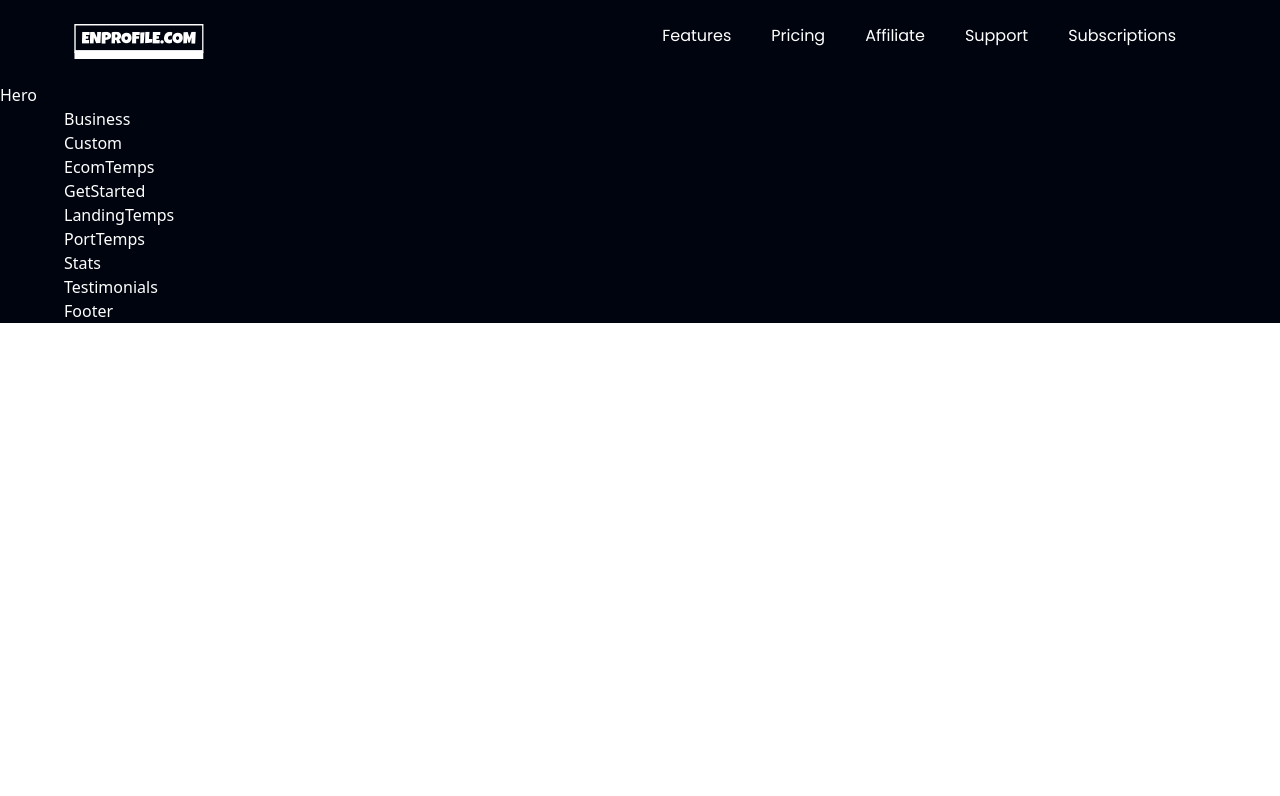
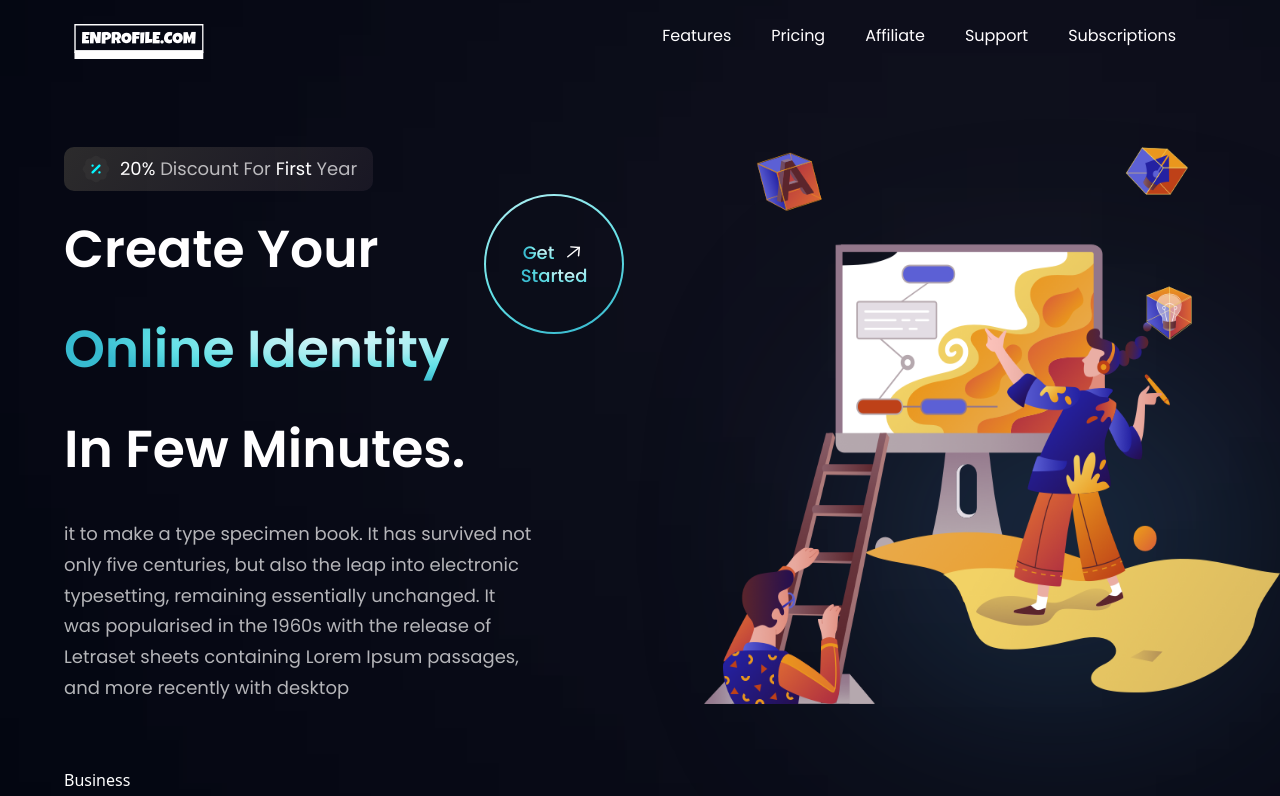
Before and after one commit to Fazil-SA/Enprofile-MERN-Project, a React (Vite) app in the folder client/: page / in a window 1280 px wide. Shown: the top 796 px of the page. Built offline with nearby package versions, Linux system fonts and the light colour scheme.

Commit message:
Hero Section Client Side

```diff
--- a/client/src/components/user/GetStarted.jsx
+++ b/client/src/components/user/GetStarted.jsx
@@ -1,11 +1,22 @@
 import React from 'react'
+import styles from '../../style'
+import { arrowUp } from '../../assets/user/index'
 
-const GetStarted = () => {
-  return (
-    <div>
-      GetStarted
+const GetStarted = () =>  (
+    <div className={`${styles.flexCenter} w-[140px] h-[140px] rounded-full bg-blue-gradient p-[2px] cursor-pointer`}>
+      <div className={`${styles.flexCenter} flex-col bg-primary w-[100%] h-[100%] rounded-full`}>
+        <div className={`${styles.flexStart} flex-row`}>
+          <p className='font-poppins font-medium text-[18px] leading-[23px] mr-2'>
+            <span className='text-gradient'>Get</span>
+          </p>
+            <img src={arrowUp} alt="arrow" className='w-[23px] h-[23px] object-contain' />
+        </div>
+        <p className='font-poppins font-medium text-[18px] leading-[23px]'>
+            <span className='text-gradient'>Started</span>
+        </p>
+      </div>
     </div>
   )
-}
+
 
 export default GetStarted
--- a/client/src/components/user/Hero.jsx
+++ b/client/src/components/user/Hero.jsx
@@ -1,11 +1,54 @@
 import React from 'react'
+import styles from '../../style'
+import { discount, robot } from '../../assets/user/index'
+import GetStarted from './GetStarted'
 
-const Hero = () => {
-  return (
-    <div>
-      Hero
-    </div>
+const Hero = () => (
+    <section id='home' className={`flex md:flex-row flex-col ${styles.paddingY}`}>
+      <div className={`flex-1 ${styles.flexStart} flex-col xl:px-0 sm:px-16 px-6`}>
+        <div className='flex flex-row items-center py-[6px] px-4 bg-discount-gradient rounded-[10px] mb-2'>
+          <img src={discount} alt="discount" className='w-[32px] h-[32px]' />
+          <p className={`${styles.paragraph} ml-2 font-poppins`}>
+            <span className='text-white'>20% </span>Discount For {" "}
+            <span className='text-white'>First </span>Year
+          </p>
+        </div>
+
+        <div className='flex flex-row justify-between items-center w-full'>
+          <h1 className='flex-1 font-poppins font-semibold ss:text[72px] text-[52px] ss:leading-[100px] leading-[75px]'>
+            Create Your <br className='sm:block hidden' />
+            <span className='text-gradient'>Online Identity</span>
+          </h1>
+
+          {/* <div className='ss:flex md:mr-4 hidden lg:hidden'>
+            <GetStarted />
+          </div> */}
+<div className={`ss:flex md:mr-4 hidden mr-0 animate-spin-bounce`}>
+            <GetStarted />
+          </div>
+
+        </div>
+        <h1 className='font-poppins font-semibold ss:text[68px] text-[52px] ss:leading-[100px] leading-[75px] w-full'>
+          In Few Minutes.
+        </h1>
+        <p className={`${styles.paragraph} max-w-[470px] mt-5`}>it to make a type specimen book. It has survived not only five centuries, but also the leap into electronic typesetting, remaining essentially unchanged. It was popularised in the 1960s with the release of Letraset sheets containing Lorem Ipsum passages, and more recently with desktop</p>
+
+      </div>
+      <div className={`flex-1 flex ${styles.flexCenter} md:my-0 my-10 relative`}>
+          <img src={robot} alt="heroImg" className='w-[100%] h-[100%] relative z-[5]' />
+
+
+          <div className='absolute z-[0] w-[40%] h-[35%] top-0 pink__gradient'/>
+          <div className='absolute z-[1] w-[80%] h-[80%] bottom-40 white__gradient'/>
+          <div className='absolute z-[0] w-[50%] h-[50%] right-20 bottom-20 blue__gradient'/>
+
+      </div>
+      <div className={`ss:hidden ${styles.flexCenter} animate-spin-bounce`}>
+        <GetStarted/>
+      </div>
+    </section>
+
   )
-}
+
 
 export default Hero
--- a/client/src/components/user/NavBar.jsx
+++ b/client/src/components/user/NavBar.jsx
@@ -14,7 +14,7 @@ const NavBar = () => {
 
       <ul className='list-none sm:flex hidden justify-end items-center flex-1'>
         {navLinks.map((nav,index) => {
-          return <li key={nav.id} className={`font-poppins font-normal cursor-pointer text-[16px] text-white mr-10 hover:text-[#04535f]`}>
+          return <li key={nav.id} className={`font-poppins font-normal cursor-pointer text-[16px] text-white mr-10 hover:text-[#04535f] hover:animate-spin-bounce`}>
             <a href={`#${nav.id}`}>
               {nav.title}
             </a>
@@ -27,7 +27,7 @@ const NavBar = () => {
               setToggle((prev) => !prev)
             }} />
         }
-        <div className={`${toggle ? 'flex' : 'hidden'} p-6 bg-gradient-to-r  from-[#04535f] to-[#000000] absolute top-20 right-0 mx-4 my-2 min-w-[140px] rounded-xl sidebar`}>
+        <div className={`${toggle ? 'flex' : 'hidden'} p-6 bg-black-gradient absolute top-20 right-0 mx-4 my-2 min-w-[140px] rounded-xl sidebar`}>
             <ul className='list-none flex-col justify-end items-center flex-1'>
               {navLinks.map((nav,index) => {
                 return <li key={nav.id} className={`font-poppins font-normal cursor-pointer text-[16px] text-white mb-4 `}>
--- a/client/src/pages/user/Home.jsx
+++ b/client/src/pages/user/Home.jsx
@@ -31,7 +31,6 @@ const Home = () =>  (
         <Business />
         <Custom />
         <EcomTemps />
-        <GetStarted />
         <LandingTemps />
         <PortTemps />
         <Stats />
--- a/client/tailwind.config.cjs
+++ b/client/tailwind.config.cjs
@@ -4,6 +4,10 @@ module.exports = {
   mode: "jit",
   theme: {
     extend: {
+      animation: {
+        'spin-bounce': 'bounce 6s linear infinite',
+        'ping-slow': 'ping 5s cubic-bezier(1, 1, 0.2, 1) infinite',
+      },
       colors: {
         primary: "#00040f",
         secondary: "#00f6ff",
```
Also changed, not shown: client/src/assets/user/robot.png, client/src/assets/user/robot1.png (added).
